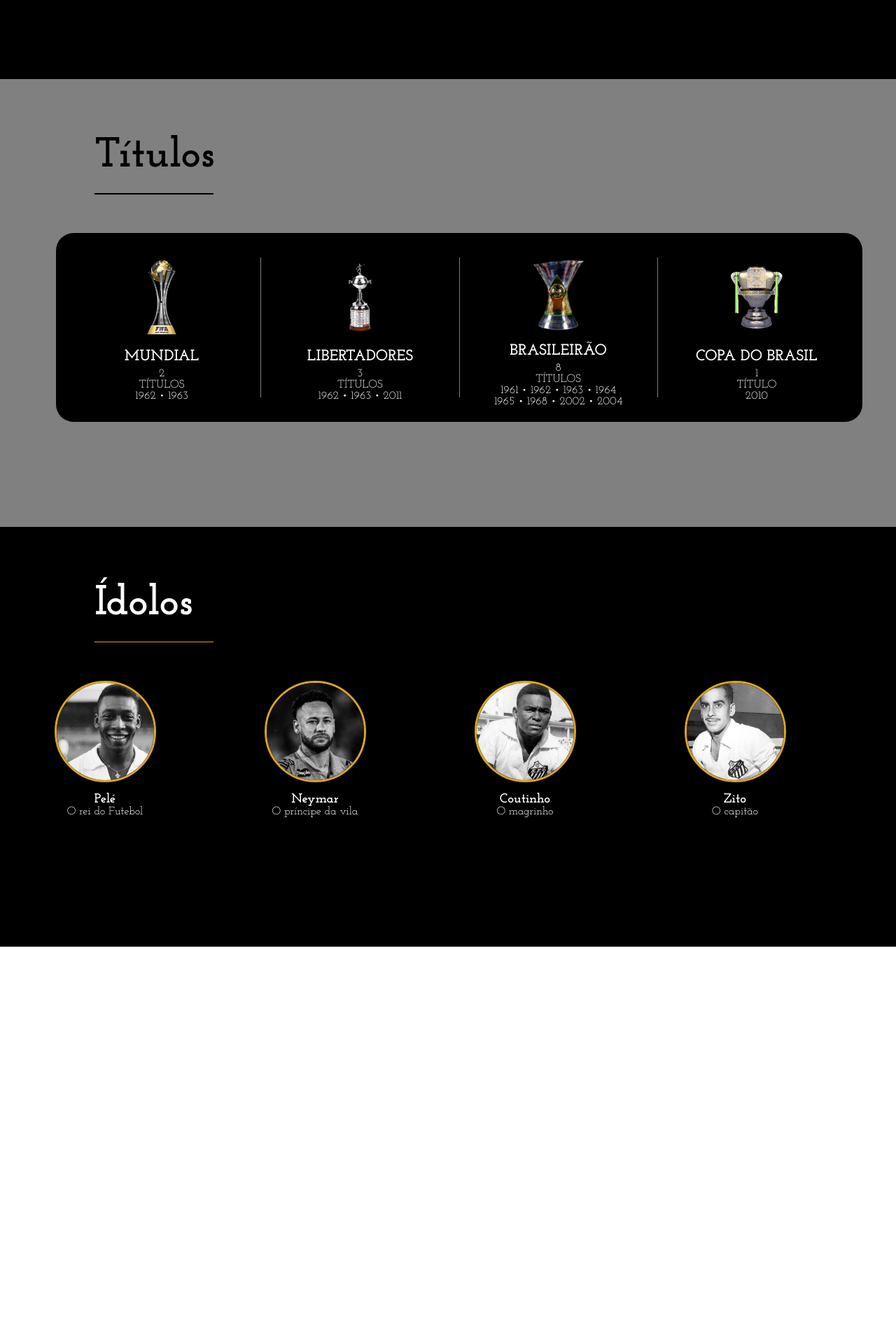
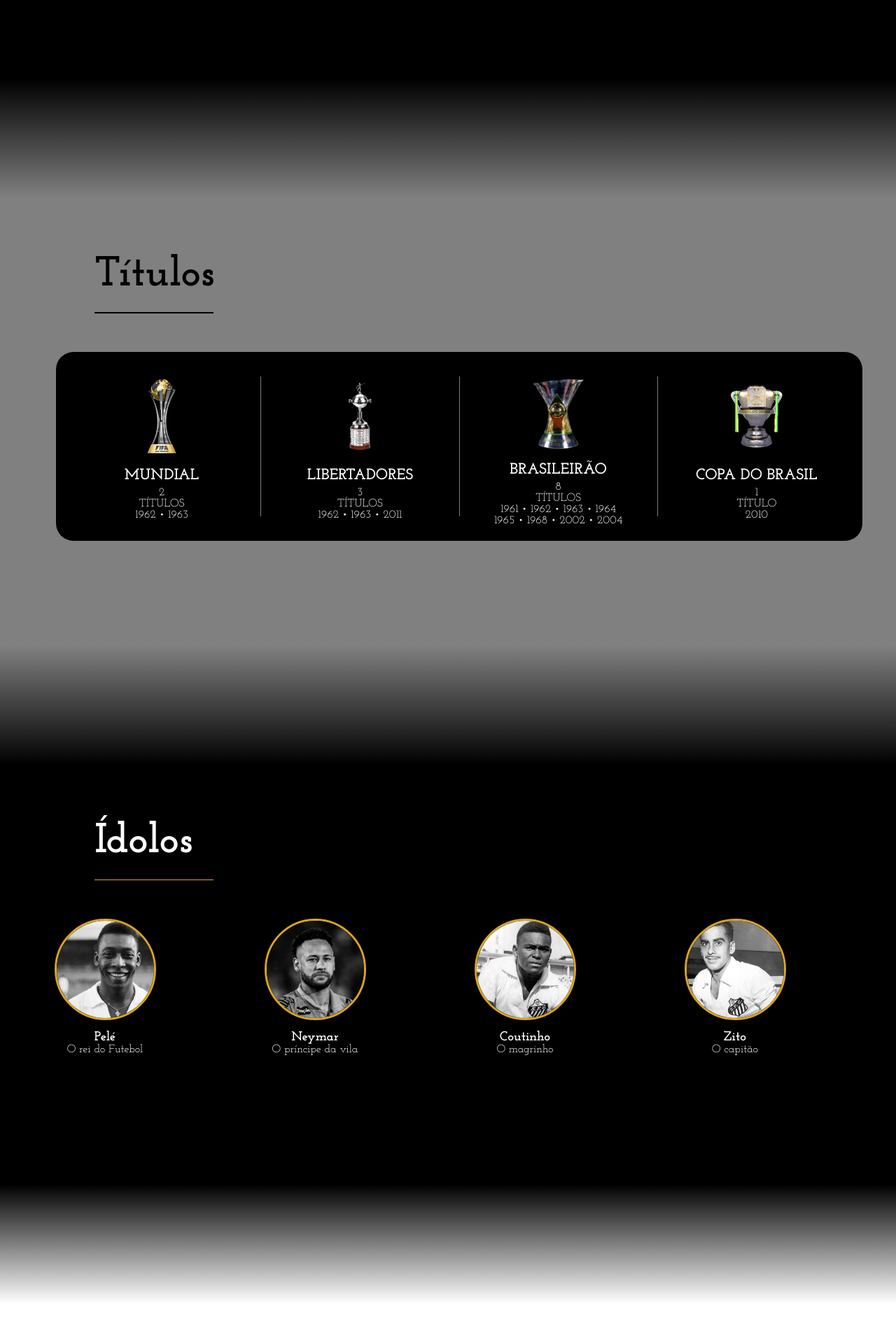
Before and after one commit to Pedro-Antunes-spt/Santos-FC, a plain HTML site: page html/home.html in a window 1280 px wide. Shown: the part 1492-3380 px from the top of the page at 70% size. Before the commit the page ends 2845 px from the top, so only its background shows below. Drawn offline with Linux system fonts and the light colour scheme.

Commit message:
feat: Adiciona efeito degradê conectando as telas

```diff
--- a/html/home.html
+++ b/html/home.html
@@ -122,6 +122,8 @@
 
     </section>
 
+    <div class="transicao-preto-cinza"></div>
+
     <section class="titulos">
 
         <div class="titulo-preto">
@@ -205,6 +207,9 @@
             </div>
 
     </section>
+
+    <div class="transicao-cinza-preto"></div>
+
     <section class="idolos">
         <div class="titulo-branco">
             <span>
@@ -279,6 +284,8 @@
 
     </section>
 
+    <div class="transicao-preto-branco"></div>
+
     <section class="estadio">
 
 
--- a/styles/home.css
+++ b/styles/home.css
@@ -305,3 +305,41 @@
 .carrossel-idolos::-webkit-scrollbar-track {
     background-color: #333;
 }
+
+.estadio {
+    background-color: white;
+    height: 90vh;
+}
+
+.transicao-cinza-preto {
+    width: 100%;
+    height: 170px;
+
+    background: linear-gradient(
+        to bottom,
+        gray,
+        black
+    );
+}
+
+.transicao-preto-cinza {
+    width: 100%;
+    height: 170px;
+
+    background: linear-gradient(
+        to bottom,
+        black,
+        gray
+    );
+}
+
+.transicao-preto-branco {
+    width: 100%;
+    height: 170px;
+
+    background: linear-gradient(
+        to bottom,
+        black,
+        white
+    );
+}
```
